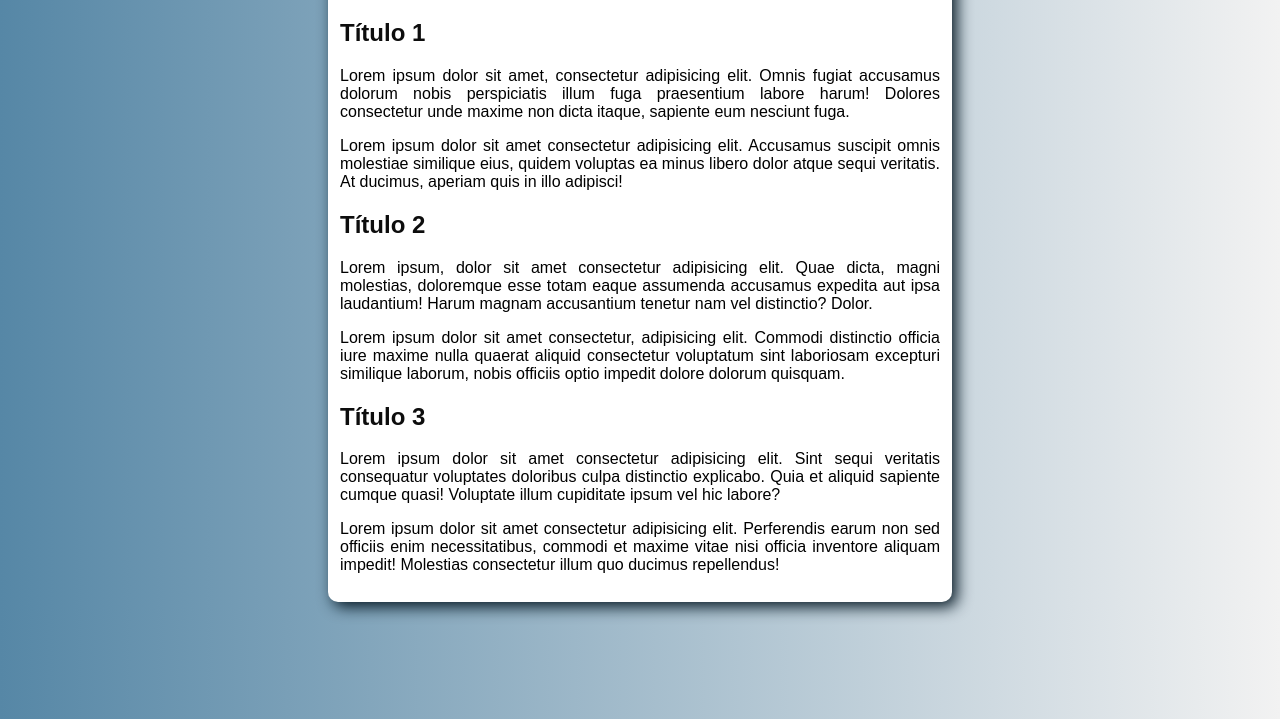
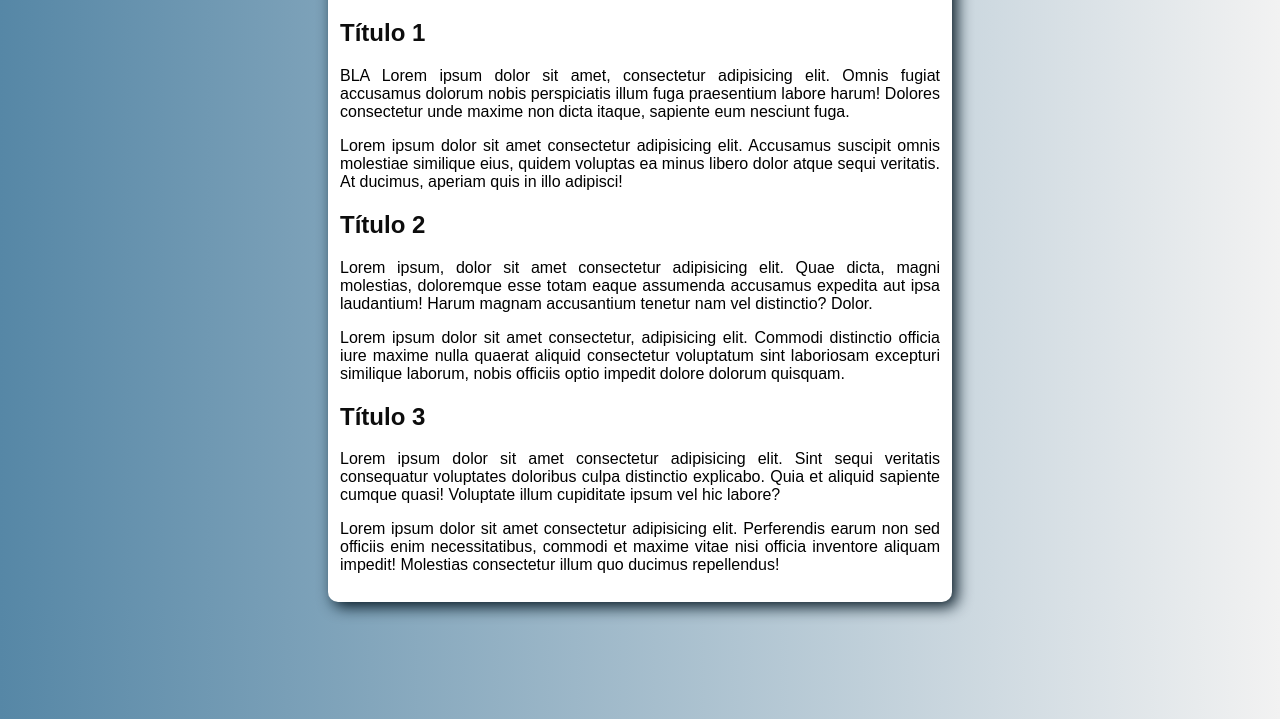
Before and after one commit to devigormacedo/html-css, a plain HTML site: page exercicios/ex015/cor03.html in a window 1280 px wide. Shown: the part 81-800 px from the top of the page. Drawn offline with Linux system fonts and the light colour scheme.

Commit message:
Update cor03.html

```diff
--- a/exercicios/ex015/cor03.html
+++ b/exercicios/ex015/cor03.html
@@ -14,7 +14,7 @@
     <main>
         <h1>Site de Exemplo</h1>
         <h2>Título 1</h2>
-        <p>Lorem ipsum dolor sit amet, consectetur adipisicing elit. Omnis fugiat accusamus dolorum nobis perspiciatis illum fuga praesentium labore harum! Dolores consectetur unde maxime non dicta itaque, sapiente eum nesciunt fuga.</p>
+        <p> BLA Lorem ipsum dolor sit amet, consectetur adipisicing elit. Omnis fugiat accusamus dolorum nobis perspiciatis illum fuga praesentium labore harum! Dolores consectetur unde maxime non dicta itaque, sapiente eum nesciunt fuga.</p>
         <p>Lorem ipsum dolor sit amet consectetur adipisicing elit. Accusamus suscipit omnis molestiae similique eius, quidem voluptas ea minus libero dolor atque sequi veritatis. At ducimus, aperiam quis in illo adipisci!</p>
 
         <h2>Título 2</h2>
```
